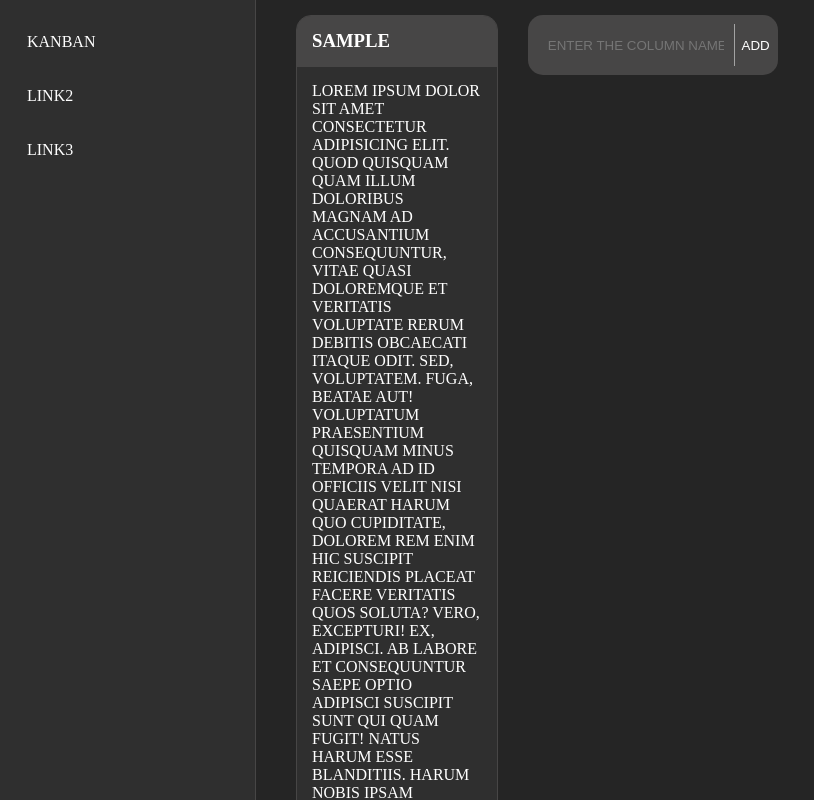
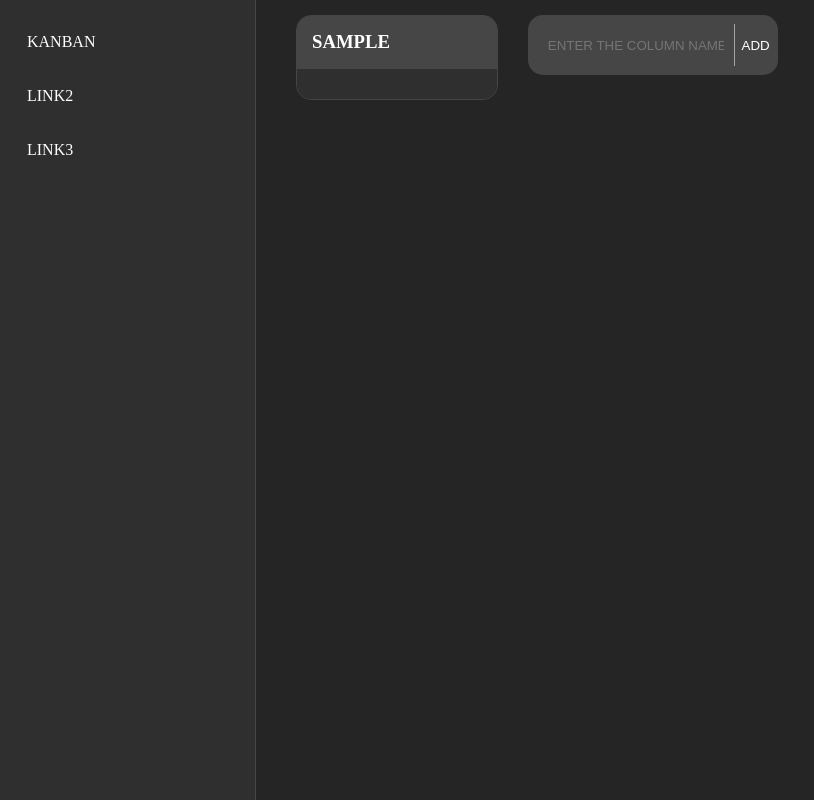
Before and after one commit to Ivan-dp/kanban-react, a React (Create React App) app: page / in a window 1280 px wide. Both pictures are taken after typing "Sample" into the empty fields and a click on the button "ADD". Shown: the top 800 px of the page, without its empty margins (0-814 px from the left). Built offline with nearby package versions, Linux system fonts and the light colour scheme.

Commit message:
max length in column name

```diff
--- a/src/components/Column/Column.jsx
+++ b/src/components/Column/Column.jsx
@@ -11,23 +11,7 @@ const Column = (props) => {
             <div className="Column__header">
                 <h3>{props.column.title}</h3>
             </div>
-            <div className="Column__body">
-                <p>
-                    Lorem ipsum dolor sit amet consectetur adipisicing elit. Quod quisquam quam illum doloribus magnam ad accusantium consequuntur, vitae quasi doloremque et veritatis voluptate rerum
-                    debitis obcaecati itaque odit. Sed, voluptatem. Fuga, beatae aut! Voluptatum praesentium quisquam minus tempora ad id officiis velit nisi quaerat harum quo cupiditate, dolorem rem
-                    enim hic suscipit reiciendis placeat facere veritatis quos soluta? Vero, excepturi! Ex, adipisci. Ab labore et consequuntur saepe optio adipisci suscipit sunt qui quam fugit! Natus
-                    harum esse blanditiis. Harum nobis ipsam aliquam iste a est iusto labore provident at excepturi! Officiis facere nisi veritatis soluta magni consequatur quibusdam nulla quo hic
-                    vitae nesciunt voluptatem deleniti delectus, corporis eligendi doloremque! Sunt tempora iure quae consequatur dolore expedita eveniet, voluptatibus iusto corrupti? Praesentium nisi
-                    repellendus velit dolorum fugit veniam optio reiciendis at eius autem harum rem aliquam, libero dicta corrupti. Debitis, fuga! Ad vel explicabo dolorem harum magnam cum vero
-                    voluptate iusto! Dolor, fuga tempora placeat adipisci harum eaque magni! Repellat eius sed officia numquam ipsa sapiente necessitatibus, id, inventore accusantium commodi, deleniti
-                    adipisci corrupti! Consequuntur expedita impedit assumenda temporibus, reprehenderit et! Ipsum reiciendis rerum nemo perferendis deserunt odit? Deleniti, optio molestias! Natus
-                    harum dolorum nostrum distinctio? Accusamus, doloremque. Inventore culpa vel iure mollitia fuga dolorem dignissimos reprehenderit beatae, perspiciatis commodi suscipit! Nihil
-                    numquam incidunt doloribus cupiditate alias voluptatem asperiores et, nisi sequi tempora optio culpa nesciunt accusamus repellat cumque quod enim. Quo fugit odit voluptates soluta
-                    eius laborum dolor commodi culpa. Minus, quia accusamus ex perspiciatis labore minima dolore expedita odit sunt nulla temporibus necessitatibus tempore officiis asperiores
-                    repellendus voluptatum inventore accusantium nemo vitae distinctio. Accusantium eos natus corrupti qui doloribus. Repellat amet pariatur architecto magni. Ratione doloribus facilis
-                    iusto cumque est illum minima dolor voluptas, aliquid nihil blanditiis ducimus quae laboriosam officia provident, unde eaque dicta earum dolorum deserunt quos.
-                </p>
-            </div>
+            <div className="Column__body"></div>
         </div>
     );
 };
--- a/src/components/Column/Column.scss
+++ b/src/components/Column/Column.scss
@@ -19,10 +19,11 @@
         justify-content: flex-start;
         align-items: center;
         width: auto;
-        height: 50px;
+        height: auto;
         border-bottom: 1px solid #474646;
         background-color: #474646;
-        padding: 0 15px 0 15px;
+        padding: 15px 15px 15px 15px;
+        word-break: break-all;
     }
     &__body {
         height: auto;
--- a/src/components/NewColumnForm/NewColumnForm.jsx
+++ b/src/components/NewColumnForm/NewColumnForm.jsx
@@ -32,6 +32,7 @@ const NewColumnForm = () => {
                         addNewTitle(event);
                     }}
                     placeholder="Enter the column name"
+                    maxLength={40}
                 />
                 <button
                     onClick={(event) => {
```
